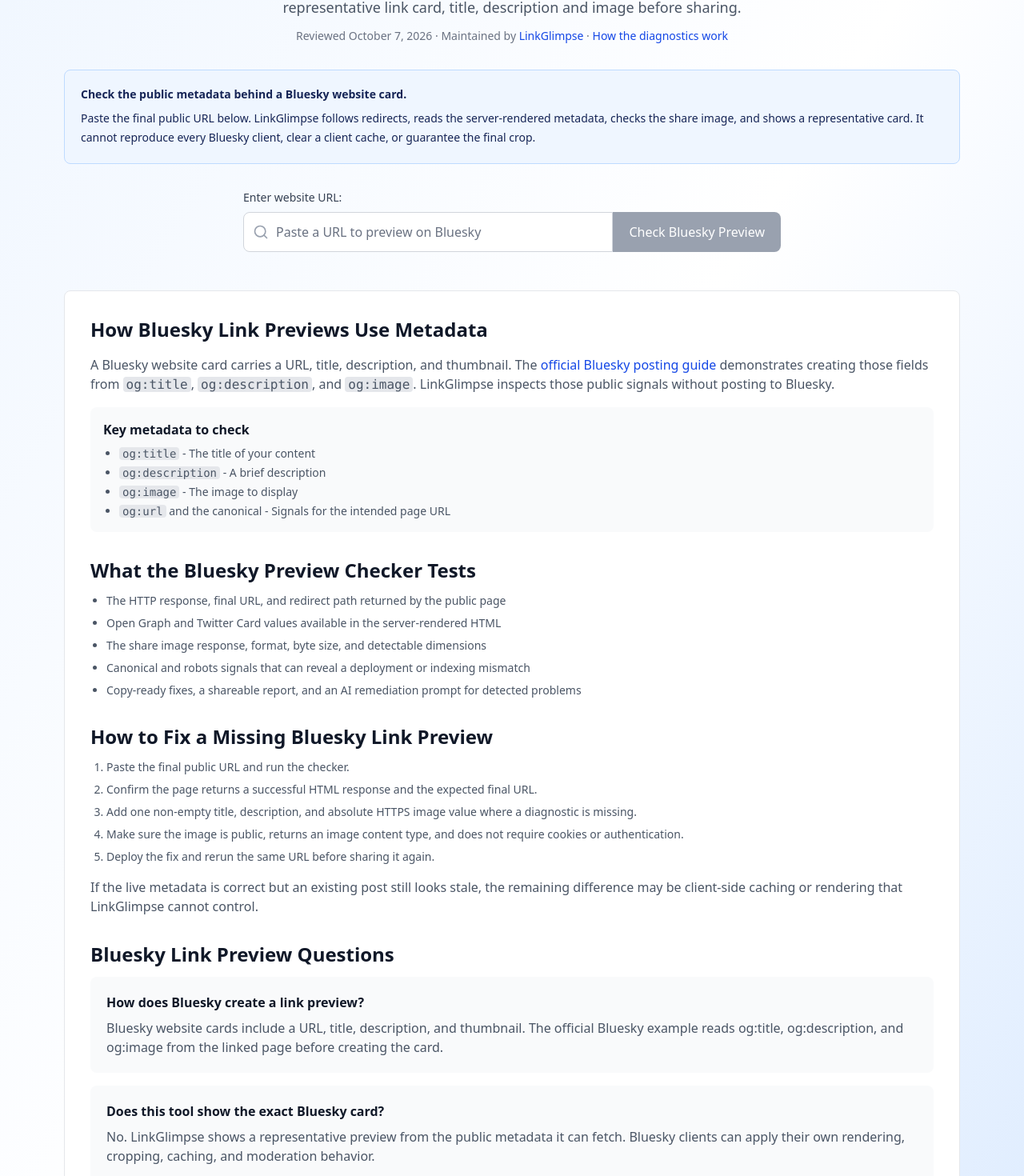
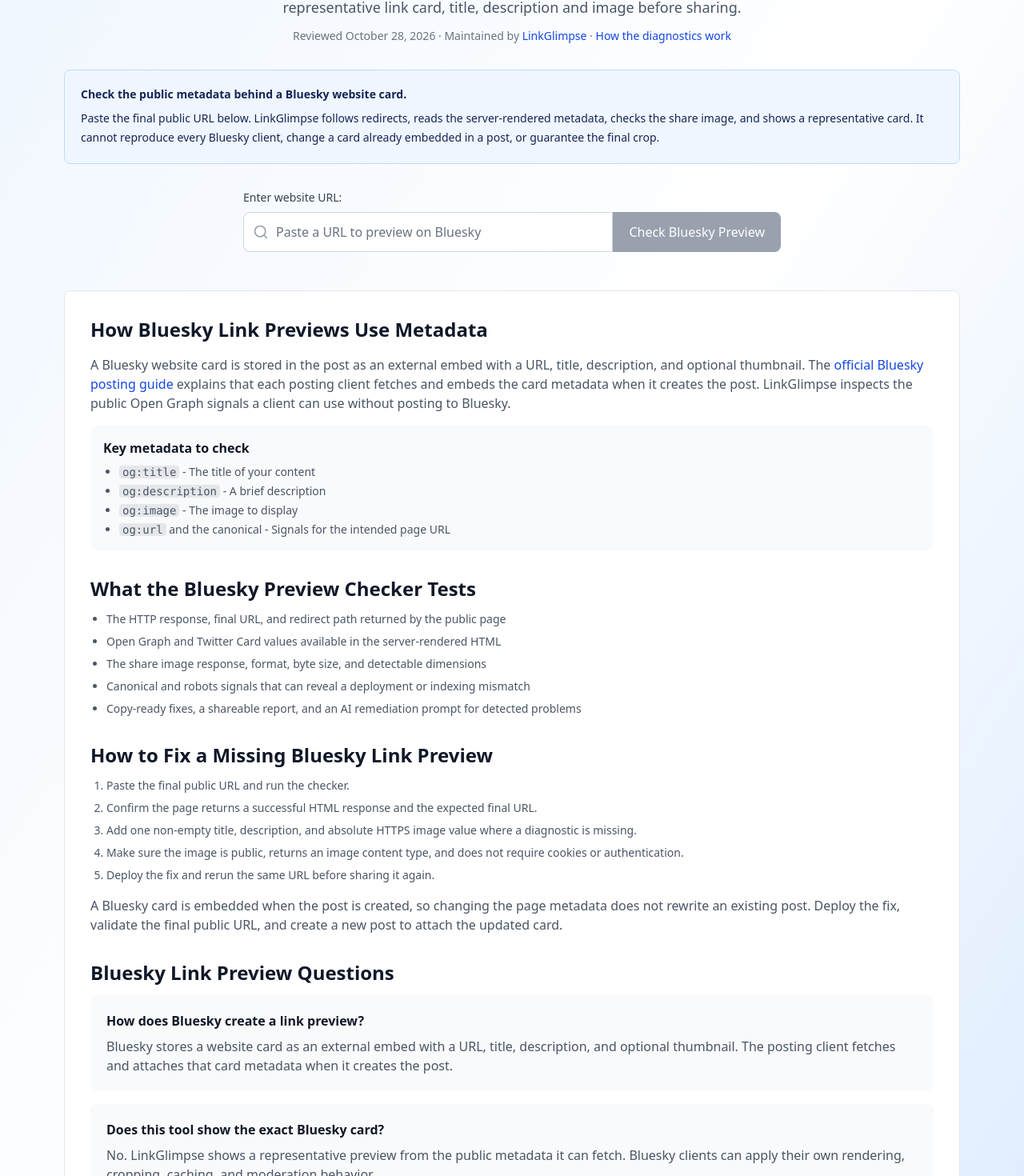
Before and after one commit to stnikolaus/linkglimpse, a Next.js app: page /bluesky-social-preview in a window 1280 px wide. Shown: the part 253-1723 px from the top of the page at 80% size. Built offline with nearby package versions, Linux system fonts and the light colour scheme.

Commit message:
content: refresh Bluesky card guidance

```diff
--- a/src/app/bluesky-social-preview/page.tsx
+++ b/src/app/bluesky-social-preview/page.tsx
@@ -14,7 +14,7 @@
 const faqItems = [
   {
     question: 'How does Bluesky create a link preview?',
-    answer: 'Bluesky website cards include a URL, title, description, and thumbnail. The official Bluesky example reads og:title, og:description, and og:image from the linked page before creating the card.',
+    answer: 'Bluesky stores a website card as an external embed with a URL, title, description, and optional thumbnail. The posting client fetches and attaches that card metadata when it creates the post.',
   },
   {
     question: 'Does this tool show the exact Bluesky card?',
@@ -22,7 +22,7 @@
   },
   {
     question: 'Why is my Bluesky link preview missing or outdated?',
-    answer: 'The public page may have missing or unreachable Open Graph tags, a blocked image, a redirect problem, or metadata that changed after a client cached the link. Validate the deployed page first, then share the final public URL.',
+    answer: 'The posting client may have found missing or unreachable metadata, a blocked image, or a redirect problem. Existing posts keep the card embedded when they were created, so deploy the metadata fix, validate the final public URL, and create a new post.',
   },
   {
     question: 'Which tags should I check for a Bluesky card?',
@@ -85,7 +85,7 @@
             Preview how a public URL may appear in a Bluesky post. Check the representative link card, title, description and image before sharing.
           </p>
           <p className="mt-3 text-sm text-gray-500">
-            Reviewed October 7, 2026 · Maintained by <Link href="/about" className="font-medium text-blue-700 hover:underline">LinkGlimpse</Link> ·{' '}
+            Reviewed October 28, 2026 · Maintained by <Link href="/about" className="font-medium text-blue-700 hover:underline">LinkGlimpse</Link> ·{' '}
             <Link href="/methodology" className="font-medium text-blue-700 hover:underline">How the diagnostics work</Link>
           </p>
         </div>
@@ -93,7 +93,7 @@
         <div className="mb-8 rounded-lg border border-blue-200 bg-blue-50 p-5 text-sm text-blue-950">
           <p className="font-semibold">Check the public metadata behind a Bluesky website card.</p>
           <p className="mt-2 leading-6">
-            Paste the final public URL below. LinkGlimpse follows redirects, reads the server-rendered metadata, checks the share image, and shows a representative card. It cannot reproduce every Bluesky client, clear a client cache, or guarantee the final crop.
+            Paste the final public URL below. LinkGlimpse follows redirects, reads the server-rendered metadata, checks the share image, and shows a representative card. It cannot reproduce every Bluesky client, change a card already embedded in a post, or guarantee the final crop.
           </p>
         </div>
 
@@ -149,9 +149,9 @@
           <h2 className="text-2xl font-bold text-gray-900 mb-4">How Bluesky Link Previews Use Metadata</h2>
           <div className="prose prose-gray max-w-none">
             <p className="text-gray-600 mb-4">
-              A Bluesky website card carries a URL, title, description, and thumbnail.
-              The <a href="https://github.com/bluesky-social/bsky-docs/blob/main/docs/advanced-guides/posts.md" target="_blank" rel="noreferrer" className="font-medium text-blue-700 hover:underline">official Bluesky posting guide</a> demonstrates creating those fields from <code className="bg-gray-200 px-1 rounded">og:title</code>, <code className="bg-gray-200 px-1 rounded">og:description</code>, and <code className="bg-gray-200 px-1 rounded">og:image</code>.
-              LinkGlimpse inspects those public signals without posting to Bluesky.
+              A Bluesky website card is stored in the post as an external embed with a URL, title, description, and optional thumbnail.
+              The <a href="https://docs.bsky.app/docs/tutorials/creating-a-post#website-card-embeds" target="_blank" rel="noreferrer" className="font-medium text-blue-700 hover:underline">official Bluesky posting guide</a> explains that each posting client fetches and embeds the card metadata when it creates the post.
+              LinkGlimpse inspects the public Open Graph signals a client can use without posting to Bluesky.
             </p>
             <div className="bg-gray-50 p-4 rounded-lg">
               <h3 className="font-semibold text-gray-900 mb-2">Key metadata to check</h3>
@@ -179,7 +179,8 @@
               <li>Deploy the fix and rerun the same URL before sharing it again.</li>
             </ol>
             <p className="text-gray-600 mt-4">
-              If the live metadata is correct but an existing post still looks stale, the remaining difference may be client-side caching or rendering that LinkGlimpse cannot control.
+              A Bluesky card is embedded when the post is created, so changing the page metadata does not rewrite an existing post.
+              Deploy the fix, validate the final public URL, and create a new post to attach the updated card.
             </p>
             <h2 className="text-2xl font-bold text-gray-900 mt-8 mb-3">Bluesky Link Preview Questions</h2>
             <div className="space-y-4">
--- a/src/app/sitemap.ts
+++ b/src/app/sitemap.ts
@@ -45,7 +45,7 @@
     { url: `${SITE_URL}/nextdoor-social-preview`, changeFrequency: 'monthly', priority: 0.4 },
     {
       url: `${SITE_URL}/bluesky-social-preview`,
-      lastModified: new Date('2026-10-07'),
+      lastModified: new Date('2026-10-28'),
       changeFrequency: 'monthly',
       priority: 0.4,
     },
```
